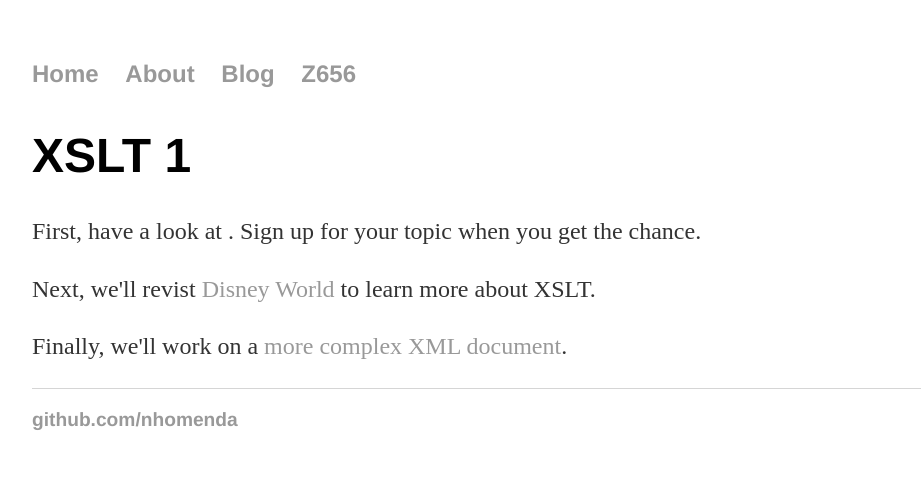
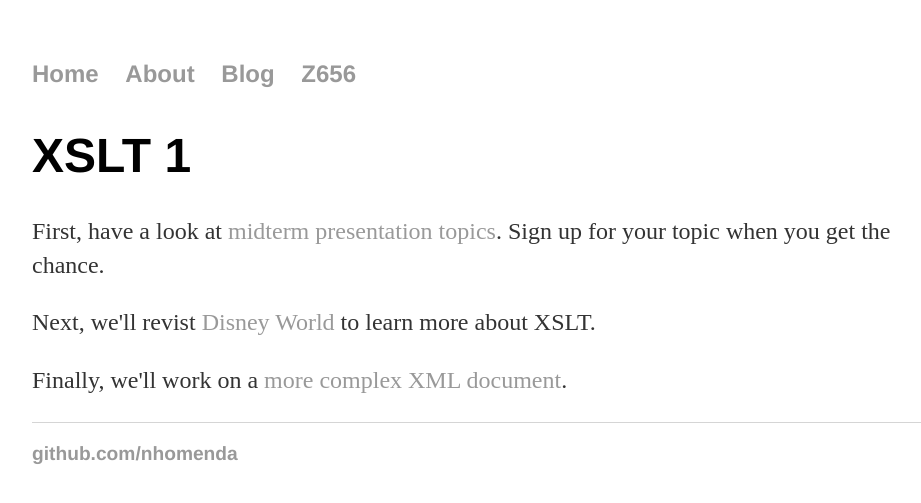
Before and after one commit to nhomenda/nhomenda.github.io, a Jekyll site: the page built from Z656/XSLT1.html, in a window 1280 px wide. Shown: the top 503 px of the page, without its empty margins (160-1081 px from the left). Built offline with Jekyll 4.4.1, drawn with Linux system fonts in a browser that asks for light colours.

Commit message:
Update XSLT1.html

```diff
--- a/Z656/XSLT1.html
+++ b/Z656/XSLT1.html
@@ -6,7 +6,7 @@ date: 2018-02-08
 
 <h1>{{ page.title }}</h1>
 <div class="blurb">
-  <p>First, have a look at . Sign up for your topic when you get the chance.</p>
+  <p>First, have a look at <a href="https://docs.google.com/spreadsheets/d/1wMQRf-bkFvNMgNMs7KaoVR717r5zRqlQoErqIc67scI/edit?usp=sharing">midterm presentation topics</a>. Sign up for your topic when you get the chance.</p>
   <p>Next, we'll revist <a href="DisneyWorld.xml">Disney World</a> to learn more about XSLT.</p>
   <p>Finally, we'll work on a <a href="http://purl.dlib.indiana.edu/iudl/general/mets/VAA2127">more complex XML document</a>.</p>
 
```
